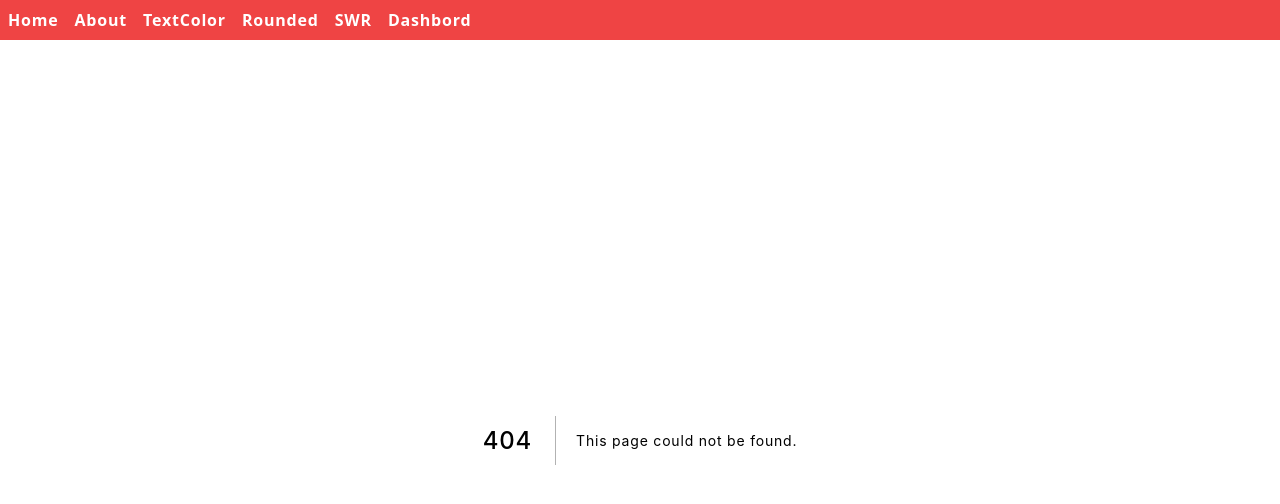
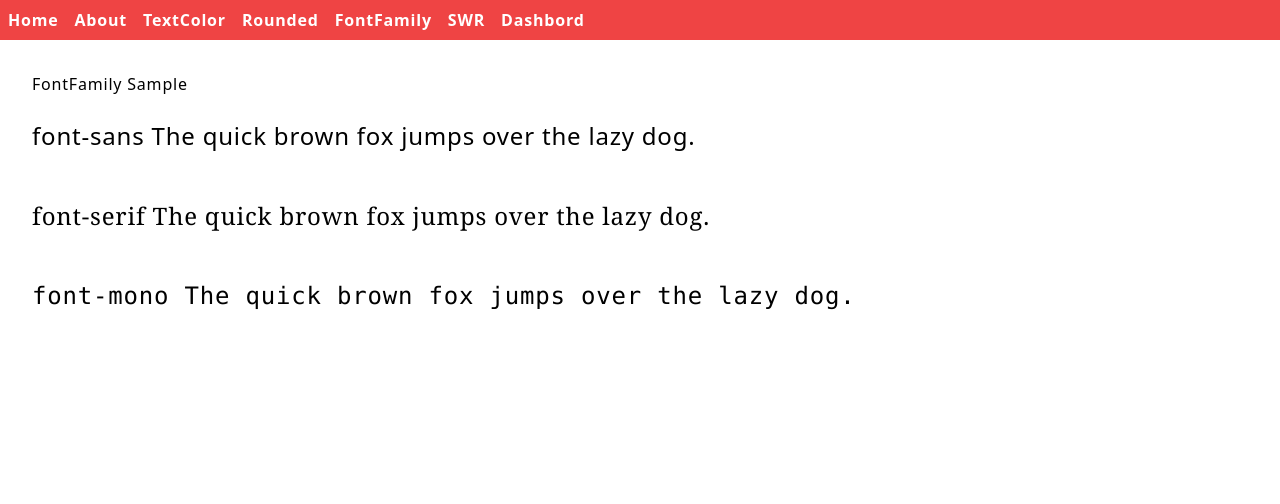
Before and after one commit to kanta13jp1/nextjs-type, a Next.js app: page /font-family in a window 1280 px wide. Before the commit this address had no page. Shown: the top 504 px of the page. Built offline with nearby package versions, Linux system fonts and the light colour scheme.

Commit message:
FontFamily

```diff
--- a/src/components/atoms/link.tsx
+++ b/src/components/atoms/link.tsx
@@ -14,11 +14,7 @@ export const Link = ({
   };
 
   return (
-    <a
-      className="fontme block text-sm text-indigo-700 hover:underline"
-      href={href}
-      onClick={handleClick}
-    >
+    <a className="block text-sm text-indigo-700 hover:underline" href={href} onClick={handleClick}>
       {children}
     </a>
   );
--- /dev/null
+++ b/src/pages/font-family.tsx
@@ -0,0 +1,36 @@
+import Head from 'next/head';
+
+import type { NextPage } from 'next';
+
+const FontFamily: NextPage = () => {
+  return (
+    <div className="container mx-auto px-6 py-8">
+      <div className="flex min-h-screen flex-col items-top justify-top py-0 px-2">
+        <Head>
+          <title>FontFamily</title>
+        </Head>
+        <main>
+          <h1 className="decoration-sky-500">FontFamily Sample</h1>
+          <br />
+          <p className="font-sans text-2xl">
+            font-sans The quick brown fox jumps over the lazy dog.
+          </p>
+          <br />
+          <br />
+          <p className="font-serif text-2xl">
+            font-serif The quick brown fox jumps over the lazy dog.
+          </p>
+          <br />
+          <br />
+          <p className="font-mono text-2xl">
+            font-mono The quick brown fox jumps over the lazy dog.
+          </p>
+          <br />
+          <br />
+        </main>
+      </div>
+    </div>
+  );
+};
+
+export default FontFamily;
--- a/src/pages/layout.tsx
+++ b/src/pages/layout.tsx
@@ -17,6 +17,9 @@ const Layout = ({ children }: Props) => {
         <Link href="/rounded">
           <a>Rounded</a>
         </Link>
+        <Link href="/font-family">
+          <a>FontFamily</a>
+        </Link>
         <Link href="/swr">
           <a>SWR</a>
         </Link>
--- a/src/pages/rounded.tsx
+++ b/src/pages/rounded.tsx
@@ -42,18 +42,18 @@ const Reounded: NextPage = () => {
           </button>
           <br />
           <br />
-          <button className="rounded-2xl p-6 bg-sky-700 text-white">
-            rounded-2xl p-6 bg-sky-700 text-white
+          <button className="rounded-2xl p-6 bg-sky-700 border-4 border-red-700 text-white">
+            rounded-2xl p-6 bg-sky-700 border-4 border-red-700 text-white
           </button>
           <br />
           <br />
-          <button className="rounded-3xl p-6 bg-sky-800 text-white">
-            rounded-3xl p-6 bg-sky-800 text-white
+          <button className="rounded-3xl p-6 bg-sky-800 border-4 border-red-800 text-white">
+            rounded-3xl p-6 bg-sky-800 border-4 border-red-800 text-white
           </button>
           <br />
           <br />
-          <button className="rounded-full p-6 bg-sky-900 text-white">
-            rounded-full p-6 bg-sky-900 text-white
+          <button className="rounded-full p-6 bg-sky-900 border-4 border-red-900 text-white">
+            rounded-full p-6 bg-sky-900 border-4 border-red-900 text-white
           </button>
           <br />
           <br />
--- a/tailwind.config.js
+++ b/tailwind.config.js
@@ -12,6 +12,9 @@ module.exports = {
       // Serif 体がメインの場合は、 `...defaultTheme.fontFamily.serif` を展開する
       ja: [...defaultTheme.fontFamily.sans],
       en: [...defaultTheme.fontFamily.sans],
+      sans: [...defaultTheme.fontFamily.sans],
+      serif: [...defaultTheme.fontFamily.serif],
+      mono: [...defaultTheme.fontFamily.mono],
     },
     extend: {
       colors: {
```
